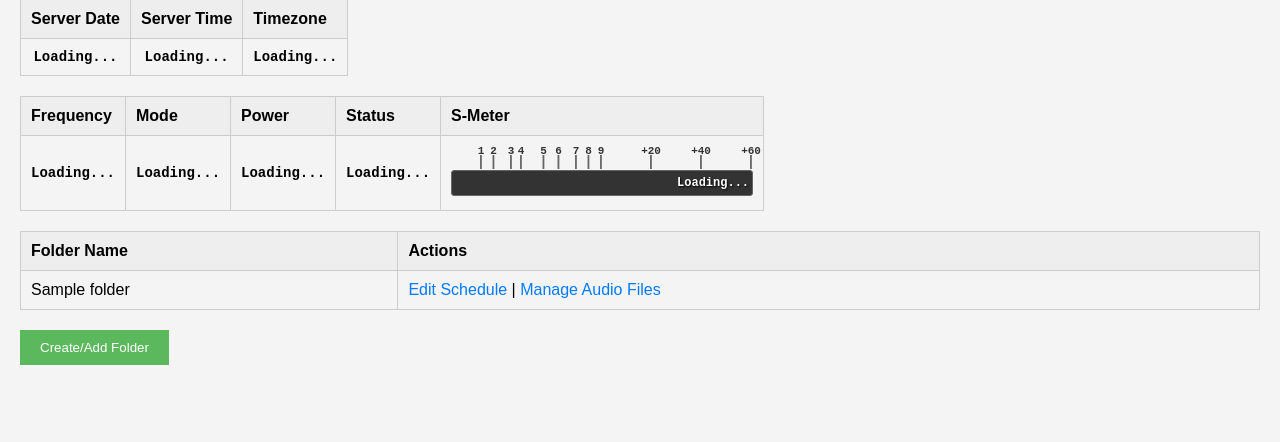
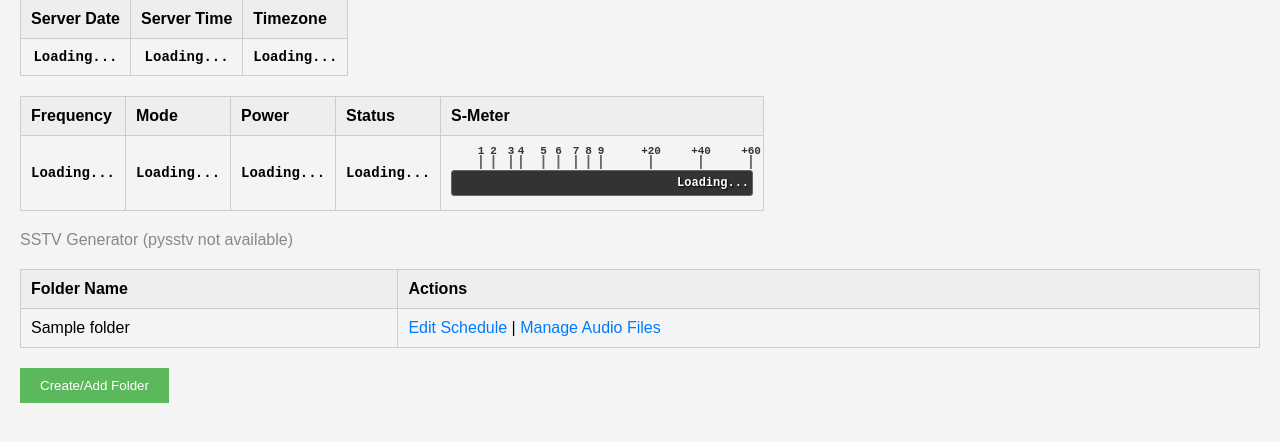
Before and after one commit to petrkr/rigremote, a Flask app: template templates/index.html in a window 1280 px wide. Shown: the part 109-551 px from the top of the page. Run offline with Flask 3, Linux system fonts and the light colour scheme; the template is opened without the code that fills it: most values are stand-ins (such as "Sample title", 1, 10 or a date in 2020).

Commit message:
Added sstv audio file generator

```diff
--- a/editor.py
+++ b/editor.py
@@ -8,6 +8,17 @@ import time
 import threading
 import yaml
 import Hamlib
+import tempfile
+from werkzeug.utils import secure_filename
+from PIL import Image
+
+# Try to import pysstv
+try:
+    import pysstv.color
+    import pysstv.grayscale
+    PYSSTV_AVAILABLE = True
+except ImportError:
+    PYSSTV_AVAILABLE = False
 
 app = Flask(__name__)
 app.secret_key = 'your_secret_key'
@@ -33,7 +44,7 @@ current_rig_status = {'status': 'unavailable'}
 @app.route('/')
 def index():
     folders = [f for f in os.listdir(BASE_DIR) if os.path.isdir(os.path.join(BASE_DIR, f))]
-    return render_template('index.html', folders=folders)
+    return render_template('index.html', folders=folders, pysstv_available=PYSSTV_AVAILABLE)
 
 @app.route('/create', methods=['GET', 'POST'])
 def create_folder():
@@ -172,6 +183,178 @@ def get_server_time():
         "utc_offset": now.strftime("UTC%z"),
         "timestamp": now.timestamp()
     })
+
+# Route to Generate SSTV Audio
+@app.route('/generate_sstv', methods=['GET', 'POST'])
+def generate_sstv():
+    if not PYSSTV_AVAILABLE:
+        flash('SSTV generator is not available. Please install pysstv.', 'error')
+        return redirect(url_for('index'))
+
+    # Get SSTV modes mapping
+    sstv_modes = {
+        'MartinM1': pysstv.color.MartinM1,
+        'MartinM2': pysstv.color.MartinM2,
+        'ScottieS1': pysstv.color.ScottieS1,
+        'ScottieS2': pysstv.color.ScottieS2,
+        'ScottieDX': pysstv.color.ScottieDX,
+        'Robot36': pysstv.color.Robot36,
+        'PasokonP3': pysstv.color.PasokonP3,
+        'PasokonP5': pysstv.color.PasokonP5,
+        'PasokonP7': pysstv.color.PasokonP7,
+        'PD90': pysstv.color.PD90,
+        'PD120': pysstv.color.PD120,
+        'PD160': pysstv.color.PD160,
+        'PD180': pysstv.color.PD180,
+        'PD240': pysstv.color.PD240,
+        'PD290': pysstv.color.PD290,
+        'WraaseSC2120': pysstv.color.WraaseSC2120,
+        'WraaseSC2180': pysstv.color.WraaseSC2180,
+        'Robot8BW': pysstv.grayscale.Robot8BW,
+        'Robot24BW': pysstv.grayscale.Robot24BW,
+    }
+
+    # Get list of folders
+    folders = [f for f in os.listdir(BASE_DIR) if os.path.isdir(os.path.join(BASE_DIR, f))]
+
+    # Get default values from config
+    sstv_config = CONFIG.get('sstv', {}) if CONFIG else {}
+    default_mode = sstv_config.get('mode', 'MartinM1')
+    default_vox = sstv_config.get('vox', True)
+    samples_per_sec = sstv_config.get('samples_per_sec', 48000)
+    bits = sstv_config.get('bits', 16)
+
+    if request.method == 'POST':
+        # Check if image file is present
+        if 'image_file' not in request.files:
+            flash('No image file provided', 'error')
+            return redirect(request.url)
+
+        file = request.files['image_file']
+        if file.filename == '':
+            flash('No image file selected', 'error')
+            return redirect(request.url)
+
+        # Validate file extension
+        if not file.filename.lower().endswith(('.png', '.jpg', '.jpeg', '.bmp', '.gif')):
+            flash('Invalid image format. Please use PNG, JPG, JPEG, BMP, or GIF.', 'error')
+            return redirect(request.url)
+
+        # Get form parameters
+        mode = request.form.get('mode', default_mode)
+        vox = request.form.get('vox') == 'on'
+        fskid_enabled = request.form.get('fskid_enabled') == 'on'
+        fskid_text = request.form.get('fskid_text', '')
+        copy_to_folder = request.form.get('copy_to_folder') == 'on'
+        target_folder = request.form.get('target_folder', '')
+
+        # Validate mode
+        if mode not in sstv_modes:
+            flash(f'Invalid SSTV mode: {mode}', 'error')
+            return redirect(request.url)
+
+        try:
+            # Create temporary files
+            with tempfile.NamedTemporaryFile(delete=False, suffix='.png') as tmp_img:
+                tmp_img_path = tmp_img.name
+                file.save(tmp_img_path)
+
+            with tempfile.NamedTemporaryFile(delete=False, suffix='.wav') as tmp_wav:
+                tmp_wav_path = tmp_wav.name
+
+            # Load and convert image to RGB if needed
+            img = Image.open(tmp_img_path)
+            if img.mode != 'RGB':
+                img = img.convert('RGB')
+
+            # Get the SSTV mode class
+            sstv_class = sstv_modes[mode]
+
+            # Create SSTV object
+            sstv_obj = sstv_class(img, samples_per_sec=samples_per_sec, bits=bits)
+
+            # Add VOX if requested
+            if vox:
+                sstv_obj.vox_enabled = True
+
+            # Add FSKID if requested
+            if fskid_enabled and fskid_text:
+                sstv_obj.add_fskid_text(fskid_text)
+
+            # Generate SSTV audio
+            sstv_obj.write_wav(tmp_wav_path)
+
+            # Clean up temp image file
+            os.unlink(tmp_img_path)
+
+            # Copy to target folder if requested
+            if copy_to_folder and target_folder:
+                base_dir = os.path.abspath(BASE_DIR)
+                safe_folder_path = os.path.abspath(os.path.join(base_dir, target_folder))
+
+                # Security check
+                if not safe_folder_path.startswith(base_dir):
+                    flash('Invalid target folder', 'error')
+                    os.unlink(tmp_wav_path)
+                    return redirect(request.url)
+
+                # Generate filename from original image name
+                base_filename = os.path.splitext(secure_filename(file.filename))[0]
+                output_filename = f"{base_filename}_{mode}.wav"
+                output_path = os.path.join(safe_folder_path, output_filename)
+
+                # Copy file
+                import shutil
+                shutil.copy2(tmp_wav_path, output_path)
+
+                # Clean up temp wav file
+                os.unlink(tmp_wav_path)
+
+                # Redirect to audio management page with success message
+                flash(f"SSTV audio file '{output_filename}' successfully generated and saved", 'success')
+                return redirect(url_for('manage_audio', folder_name=target_folder))
+            else:
+                # Send file to user for download
+                # Generate filename from original image name
+                base_filename = os.path.splitext(secure_filename(file.filename))[0]
+                download_filename = f"{base_filename}.wav"
+
+                response = send_from_directory(
+                    directory=os.path.dirname(tmp_wav_path),
+                    path=os.path.basename(tmp_wav_path),
+                    as_attachment=True,
+                    download_name=download_filename
+                )
+
+                # Clean up temp file after sending
+                @response.call_on_close
+                def cleanup():
+                    try:
+                        os.unlink(tmp_wav_path)
+                    except:
+                        pass
+
+                return response
+
+        except Exception as e:
+            flash(f'Error generating SSTV: {str(e)}', 'error')
+            # Clean up temp files on error
+            try:
+                os.unlink(tmp_img_path)
+            except:
+                pass
+            try:
+                os.unlink(tmp_wav_path)
+            except:
+                pass
+            return redirect(request.url)
+
+    # GET request - show form
+    return render_template('generate_sstv.html',
+                         modes=list(sstv_modes.keys()),
+                         folders=folders,
+                         default_mode=default_mode,
+                         default_vox=default_vox)
 
 
 def initialize_rig(rig_address):
--- a/templates/index.html
+++ b/templates/index.html
@@ -63,6 +63,17 @@
             </tr>
         </tbody>
     </table>
+
+    <!-- SSTV Generator Link -->
+    {% if pysstv_available %}
+    <div style="margin: 20px 0;">
+        <a href="{{ url_for('generate_sstv') }}"><button type="button">Generate SSTV Audio</button></a>
+    </div>
+    {% else %}
+    <div style="margin: 20px 0; color: #888;">
+        SSTV Generator (pysstv not available)
+    </div>
+    {% endif %}
 
     <table id="folder-table">
         <thead>
```
Also changed, not shown: templates/generate_sstv.html (added, +185 -0 lines).
